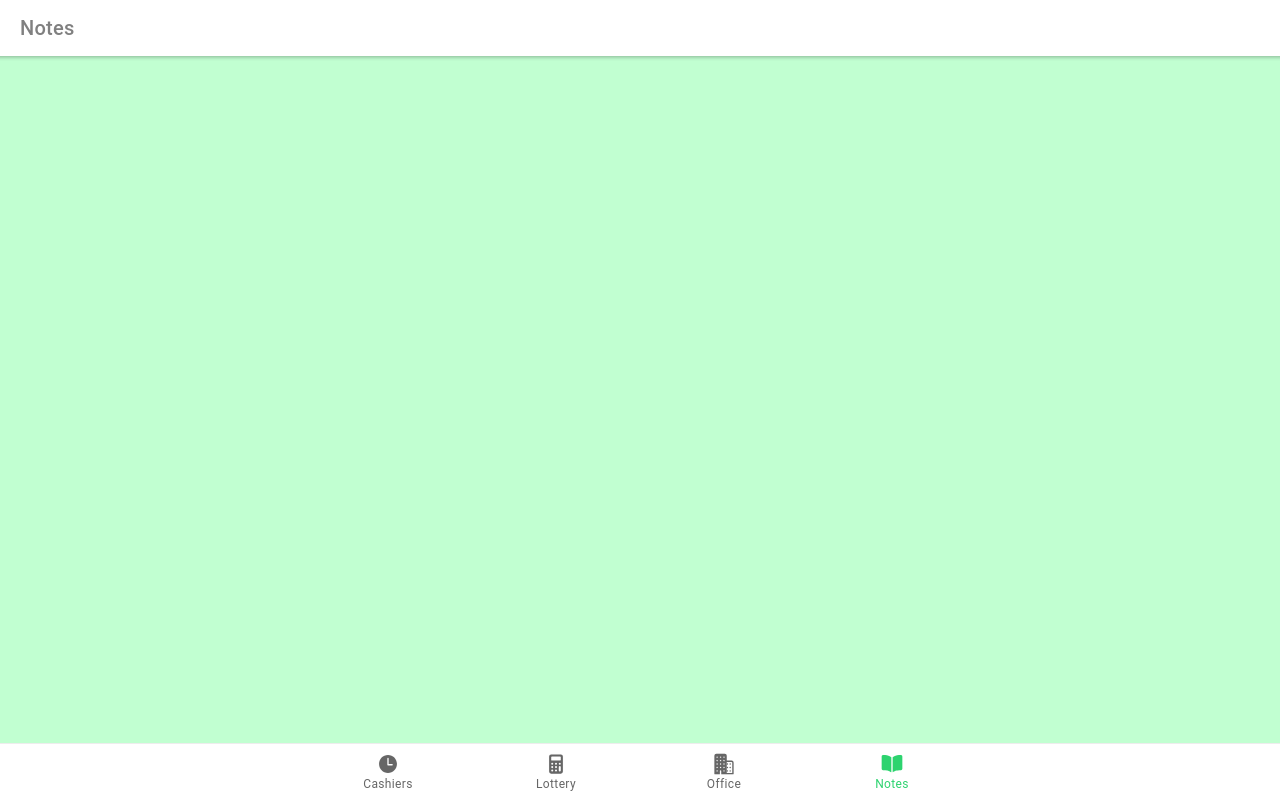
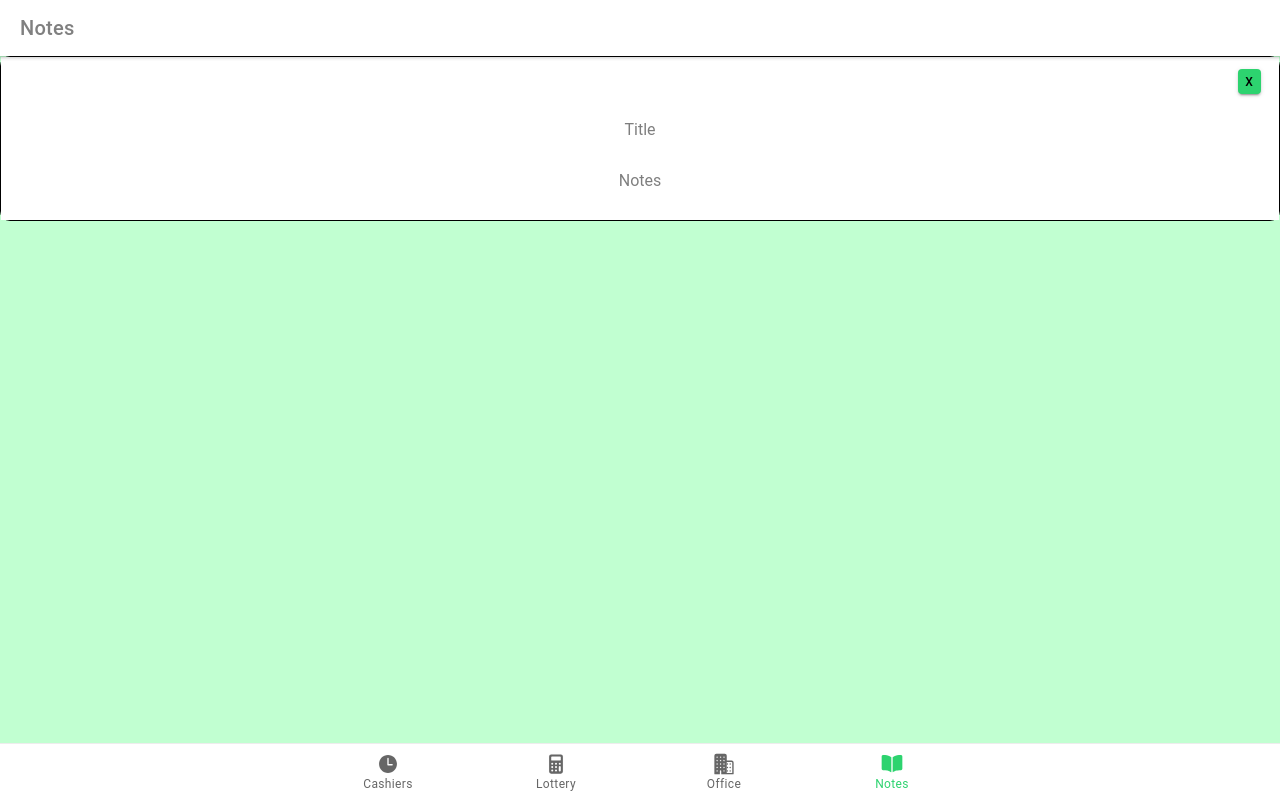
Before and after one commit to mp17017/scheduling-application, a React (Create React App) app: page /tab4 in a window 1280 px wide. Built offline with nearby package versions, Linux system fonts and the light colour scheme.

Commit message:
0.26 Updated lottery decimal places

```diff
--- a/src/App.tsx
+++ b/src/App.tsx
@@ -9,11 +9,12 @@ import {
   IonTabs,
 } from '@ionic/react';
 import { IonReactRouter } from '@ionic/react-router';
-import { ellipse, square, triangle, book, calculator, time, business } from 'ionicons/icons';
+import { book, calculator, time, business } from 'ionicons/icons';
 import Tab1 from './pages/Tab1';
 import Tab2 from './pages/Tab2';
 import Tab3 from './pages/Tab3';
 import Tab4 from './pages/Tab4';
+//import LogoutButton from './components/logOut';
 
 /* Core CSS required for Ionic components to work properly */
 import '@ionic/react/css/core.css';
@@ -34,9 +35,12 @@ import '@ionic/react/css/display.css';
 /* Theme variables */
 import './theme/variables.css';
 
+
+
 const App: React.FC = () => (
   <IonApp>
     <IonReactRouter>
+
       <IonTabs>
         <IonRouterOutlet>
           <Route exact path="/tab1">
@@ -45,10 +49,10 @@ const App: React.FC = () => (
           <Route exact path="/tab2">
             <Tab2 />
           </Route>
-          <Route path="/tab3">
+          <Route exact path="/tab3">
             <Tab3 />
           </Route>
-          <Route path="/tab4">
+          <Route exact path="/tab4">
             <Tab4 />
           </Route>
           <Route exact path="/">
--- a/src/components/ExploreContainer.tsx
+++ b/src/components/ExploreContainer.tsx
@@ -9,7 +9,6 @@ const ExploreContainer: React.FC<ContainerProps> = ({ name }) => {
     <div className="container">
       <strong>{name}</strong>
       <p>Explore <a target="_blank" rel="noopener noreferrer" href="https://ionicframework.com/docs/components">UI Components</a></p>
-      {console.log("Made with love <3 Michael Perry")}
     </div>
   );
 };
--- a/src/pages/Tab1.tsx
+++ b/src/pages/Tab1.tsx
@@ -29,11 +29,6 @@ const Tab1: React.FC = () => {
             <IonItem class='textback1'>
             <IonButton color="primary" onClick={()=>setCommittedFieldsToAdd(inputfieldsToAdd)}>Add Cashier</IonButton>
             </IonItem>
-            {/*<IonLabel>Coverage Map</IonLabel>
-            <IonItem>
-              {committedFieldsToAdd > 0 ? [...Array(committedFieldsToAdd)].map((value: number, index: number) => (<Counter id={index + 1} key={index} />)):
-            <IonLabel color="danger">Number of Cashiers must be positive</IonLabel>}
-            </IonItem>*/}
             {committedFieldsToAdd > 0 ? [...Array(committedFieldsToAdd)].map((value: number, index: number) => (<Field id={index + 1} key={index} />)):
             <IonLabel color="danger">Number of Cashiers must be positive</IonLabel>}
           </IonList>
--- a/src/pages/Tab2.tsx
+++ b/src/pages/Tab2.tsx
@@ -246,22 +246,22 @@ const Tab2: React.FC = () => {
           </IonRow>
         <IonRow>
         <IonCol class='col'>Total Cash: </IonCol>
-           <IonCol class='col'><IonInput value = {Uc0} class='input2' type="number" placeholder="Cash in drawer" onIonChange={(e) => uCount(0, parseInt(e.detail.value!, 10)) } ></IonInput></IonCol>
+           <IonCol class='col'><IonInput value = {Uc0} class='input2' type="number" placeholder="Cash in drawer" onIonChange={(e) => uCount(0, parseFloat(e.detail.value!)) } ></IonInput></IonCol>
            <IonCol ></IonCol>
            </IonRow>
         <IonRow>
         <IonCol class='col'>Online Sales: </IonCol>
-           <IonCol class='col'><IonInput value = {Uc1} class='input2' type="number" color="danger" placeholder="Sales -" onIonChange={(e) => uCount(1, parseInt(e.detail.value!, 10)) } ></IonInput></IonCol>
+           <IonCol class='col'><IonInput value = {Uc1} class='input2' type="number" color="danger" placeholder="Sales -" onIonChange={(e) => uCount(1, parseFloat(e.detail.value!)) } ></IonInput></IonCol>
            <IonCol ></IonCol>
            </IonRow>
         <IonRow>
         <IonCol class='col'>Online Cashes:</IonCol>
-           <IonCol class='col'><IonInput value = {Uc2} class='input2' type="number" placeholder="Sales +" onIonChange={(e) => uCount(2, parseInt(e.detail.value!, 10)) } ></IonInput></IonCol>
+           <IonCol class='col'><IonInput value = {Uc2} class='input2' type="number" placeholder="Sales +" onIonChange={(e) => uCount(2, parseFloat(e.detail.value!)) } ></IonInput></IonCol>
            <IonCol class='col'> S-C = {Uc1-Uc2}</IonCol>
            </IonRow>
         <IonRow>
         <IonCol class='col'>Instant Cashes:</IonCol>
-           <IonCol class='col'><IonInput value = {Uc3} class='input2' type="number" placeholder="Wins" onIonChange={(e) => uCount(3, parseInt(e.detail.value!, 10)) } ></IonInput></IonCol>
+           <IonCol class='col'><IonInput value = {Uc3} class='input2' type="number" placeholder="Wins" onIonChange={(e) => uCount(3, parseFloat(e.detail.value!)) } ></IonInput></IonCol>
            <IonCol ></IonCol>
            </IonRow>
         <IonRow>
--- a/src/pages/Tab3.tsx
+++ b/src/pages/Tab3.tsx
@@ -171,11 +171,11 @@ Fill out the week box on each folder and stamp them.
 </IonItemDivider>
 <IonItem class='textfont3' lines="none">
 <p>Counting tax exempt is a time consuming task, it's important to take care of it early, and maintain it throughout the night as new entries are added.<br/>
-1- On the computer, open the [NAME].<br/>
+1- On the computer, open the electronic journal.<br/>
 2- Select the top 7 items on the list, these are the past 7 days of items.<br/>
 3- Press Select.<br/>
-4- Select item number 15 [NAME] and hit ok.<br/>
-5- Select item number 15 again [NAME] and hit ok.<br/>
+4- Select item number 15 type and hit ok.<br/>
+5- Select item number 15 again tax exempt and hit ok.<br/>
 6- Click the date button at the top of the list to sort all of the entries by date.<br/>
 7- Click print list to print out all the entries.<br/>
 8- On the back of the page that prints write down the number of tickets and the total cash amount.<br/><br/>
@@ -1375,7 +1375,7 @@ Storing weekly retention:
           <IonTitle class='titlefont3'>Closer Tasks for {DoW[Day]}</IonTitle>
         </IonToolbar>
       </IonHeader>
-      <IonContent>
+      <IonContent fullscreen >
         {Day === 6 ? checkboxListSaturday.map(({ val, isChecked }, i) => (
           <IonItem key={i} class ='item2'>
             <IonButton onClick={() => ModalMaker(i)}>Help</IonButton>
--- a/src/pages/Tab4.css
+++ b/src/pages/Tab4.css
@@ -14,6 +14,22 @@
 
 }
 
+  .textfont4{
+    --color: black;
+    --background:white;
+    background:white;
+    text-align: center;
+  }
+
+  .slidecontainer{
+    border-radius: 10px;
+    border-style: solid;
+    border-width: 1px;
+    border-color:black;
+    --background:white;
+    background:white;
+    text-align: center;
+  }
   .textback4{
     --background:white;
     background:white;
--- a/src/pages/Tab4.tsx
+++ b/src/pages/Tab4.tsx
@@ -5,11 +5,11 @@ import { forceUpdate } from 'ionicons/dist/types/stencil-public-runtime';
 
 const Tab4: React.FC = () => {
 
+  const [committedFieldsToAdd, setCommittedFieldsToAdd] = React.useState(1);
 
+  function handleDelete(){
 
-
-
-
+  }
 
   return (
 
@@ -20,13 +20,26 @@ const Tab4: React.FC = () => {
         </IonToolbar>
       </IonHeader>
       <IonContent class='content4' fullscreen>
-
+            {committedFieldsToAdd > 0 ? [...Array(committedFieldsToAdd)].map((value: number, index: number) => (<Field id={index + 1} key={index} />)):
+            <IonLabel color="danger">There are currently no Notes</IonLabel>}
       </IonContent>
     </IonPage>
   );
 
-};
+};const Field = ({ id }: { id: number }) => (
+  <div className="slidecontainer">
+    <IonItem class='textback4'lines="none">
+      <IonButton color="primary" slot="end">X</IonButton>
+      </IonItem>
+      <IonItem class='textback4'lines="none" >
+      <IonInput class='textfont4' id={`name${id}`} placeholder="Title" ></IonInput>
+      </IonItem>
+      <IonItem class='textback4'lines="none" >
+      <IonTextarea class='textfont4' id={`textArea${id}`} placeholder="Notes" ></IonTextarea>
+      </IonItem>
 
+  </div>
+  );
 
 
 export default Tab4;
```
Also changed, not shown: package.json (+6 -2 lines), src/setupTests.ts (deleted, +0 -14 lines), 2 other files (tests, documents, lock files or other folders).
